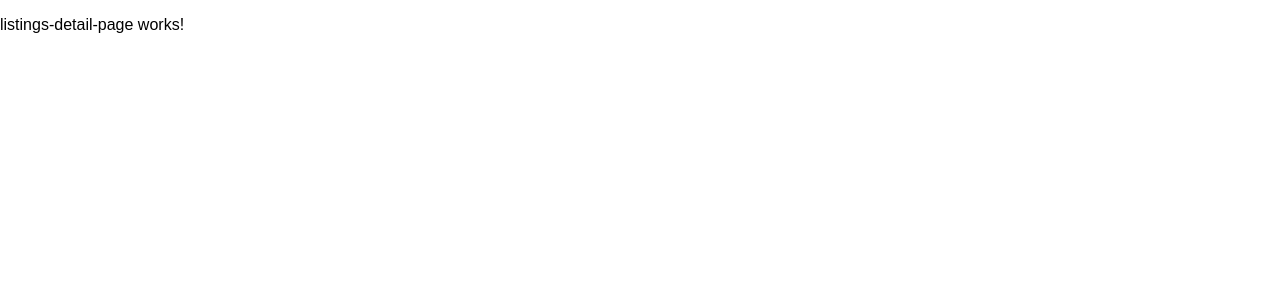
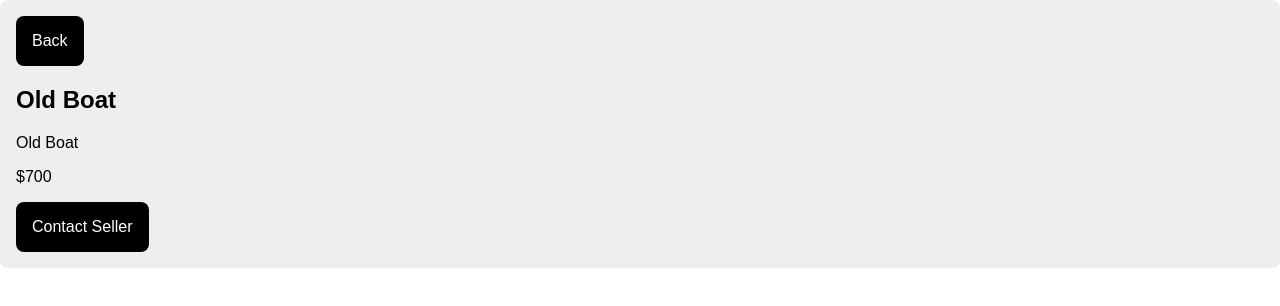
Before and after one commit to barnachum203/ButAndSell, an Angular app in the folder buy-and-sell/: page /listings/123 in a window 1280 px wide. Shown: the top 306 px of the page. Built offline with nearby package versions, Linux system fonts and the light colour scheme.

Commit message:
Setup listings-detail-page

```diff
--- a/buy-and-sell/src/app/listings-detail-page/listings-detail-page.component.html
+++ b/buy-and-sell/src/app/listings-detail-page/listings-detail-page.component.html
@@ -1 +1,11 @@
-<p>listings-detail-page works!</p>
+<div class="content-box">
+  <a routerLink="/listings">
+    <button>Back</button>
+  </a>
+  <h2>{{ listing.name }}</h2>
+  <p>{{ listing.name }}</p>
+  <p>${{ listing.price }}</p>
+  <a routerLink="/contact/{{ listing.id }}">
+    <button>Contact Seller</button>
+  </a>
+</div>
--- a/buy-and-sell/src/app/listings-detail-page/listings-detail-page.component.ts
+++ b/buy-and-sell/src/app/listings-detail-page/listings-detail-page.component.ts
@@ -1,4 +1,7 @@
 import { Component, OnInit } from '@angular/core';
+import { ActivatedRoute } from "@angular/router";
+import { fakeListings } from '../fake-data';
+import { Listing } from '../types';
 
 @Component({
   selector: 'app-listings-detail-page',
@@ -7,9 +10,16 @@
 })
 export class ListingsDetailPageComponent implements OnInit {
 
-  constructor() { }
+  listing: any;
+
+  constructor(
+    private route: ActivatedRoute,
+    ) { }
 
   ngOnInit(): void {
+    const id = this.route.snapshot.paramMap.get('id');
+    this.listing = fakeListings.find(listing => listing.id === id)
+
   }
 
 }
```
Also changed, not shown: buy-and-sell/src/app/types.ts (+4 -4 lines).
